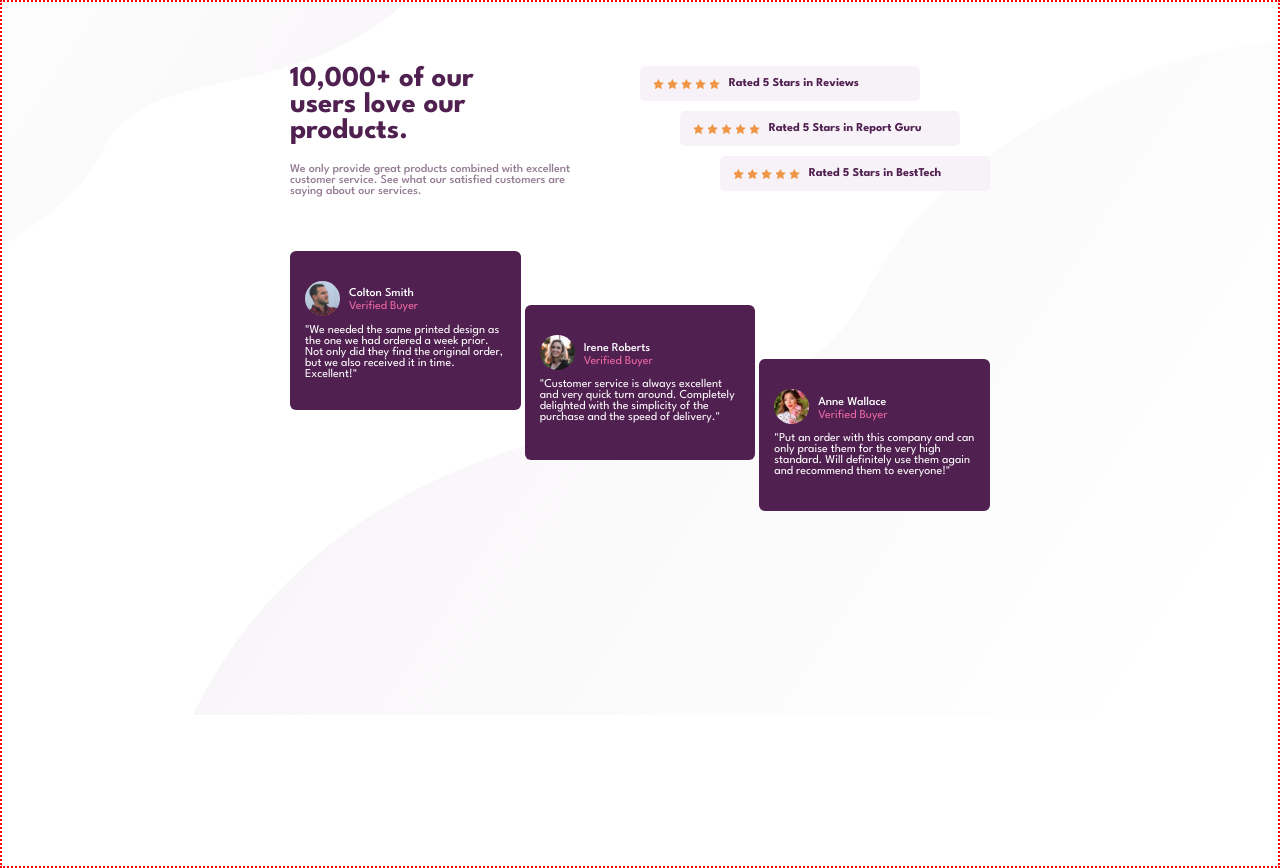
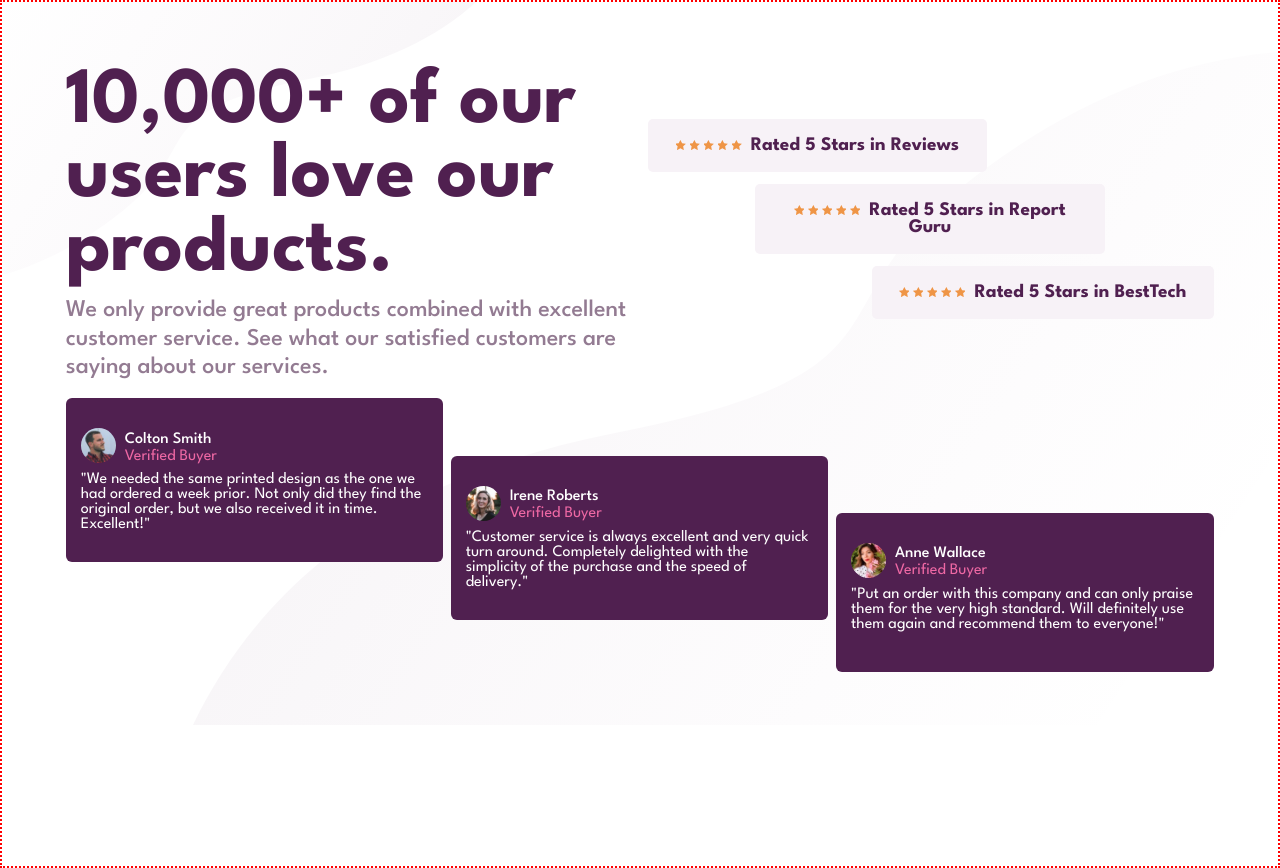
Before and after one commit to kvandana451/Social-Proof-Section, a plain HTML site: page index.html in a window 1280 px wide. Drawn offline with Linux system fonts and the light colour scheme.

Commit message:
mobile first approach,used rem for defining screen width

```diff
--- a/style.css
+++ b/style.css
@@ -1,208 +1,335 @@
-
-*{
-    margin:0;
-    padding:0;
-    box-sizing:border-box;
+/* Css Reset  */
+*::before, *::after {
+  box-sizing: border-box;
 }
-:root{
-    --dark-magenta:hsl(300, 43%, 22%);
-    --pink:hsl(333, 80%, 67%);
-    --grayish-magenta:hsl(303, 10%, 53%);
-    --light-grayish-magenta:hsl(300, 24%, 96%);
+* {
+  margin: 0;
+  padding: 0;
+  box-sizing: border-box;
+}
+img, picture, video, canvas, svg {
+  /* display: block; */
+  max-width: 100%;
+}
+:root {
+  --dark-magenta: hsl(300, 43%, 22%);
+  --pink: hsl(333, 80%, 67%);
+  --grayish-magenta: hsl(303, 10%, 53%);
+  --light-grayish-magenta: hsl(300, 24%, 96%);
   --white: hsl(0, 0%, 100%);
 }
-html{
-    border:2px dotted red;
+
+html {
+  border: 2px dotted red;
 
 
 
 }
-body{
-    min-height:100vh;
-   font-family:"League Spartan", sans-serif;
-   background-image:url(images/bg-pattern-top-desktop.svg),url(images/bg-pattern-bottom-desktop.svg);
-   background-repeat:no-repeat,no-repeat;
-   background-position:left -120px top -80px,right 40px;
+
+body {
+  -webkit-font-smoothing: antialiased;
+  min-height: 100vh;
+  font-family: "League Spartan", sans-serif;
+  background-image: url(images/bg-pattern-top-desktop.svg);
+  background-repeat: no-repeat, no-repeat;
+  background-position: left -50px top -80px;
 
 }
-.container{
 
-   max-width:700px;
-    margin:5% auto;
+.container {
+
+  margin: 5% 5%;
 }
 
-.top-section{
-    display:grid;
-    grid-template-columns:auto auto;
-    gap:15px;
-    margin-bottom:50px;
+.top-section {
+  display: grid;
+  grid-template-columns: auto;
+  /*mobile first */
+  gap: 15px;
 }
-.main-header{
-    color:var(--dark-magenta);
-    font-weight:700;
-    max-width:200px;
-    font-size:1.8rem; /*30px*/
+
+.main-header {
+  color: var(--dark-magenta);
+  text-align: center;
+  font-weight: 700;
+  font-size: 1.8rem;
+  /*30px*/
 
 }
-.sub-header{
-    color:var(--grayish-magenta);
-    font-weight:500;
-    max-width:300px;
-    font-size:.75rem; /*12px*/
-    margin-top:20px;
+
+.sub-header {
+  text-align: center;
+  color: var(--grayish-magenta);
+  font-weight: 500;
+  font-size: .75rem;
+  /*12px*/
 }
-.review-section{
-    align-self:end;
-    min-width:300px;
-}
-.review{
-    max-width:280px;
-    background-color:var(--light-grayish-magenta);
-    border-radius:5px;
-    padding:10px 14px;
-    margin-bottom:10px;
-}
-.review-two{
-    margin-left:40px;
-}
-.review-three{
-    margin-left:80px;
-}
-.icon-star{
-    width:10px;
-    height:10px;
-    object-fit:cover;
-    vertical-align:middle;
+
+.review {
+  background-color: var(--light-grayish-magenta);
+  border-radius: 5px;
+  margin-bottom: 10px;
+  text-align: center;
+  padding: 8px 12px;
 
 }
-.ratings{
-  color:var(--dark-magenta);
-  font-weight:700;
-  font-size:.75rem; /*12px*/
-  margin-left:5px;
-  vertical-align:middle;
+
+.icon-star {
+  width: 10px;
+  height: 10px;
+  object-fit: cover;
+  vertical-align: middle;
+
+}
+
+.ratings {
+  color: var(--dark-magenta);
+  font-weight: 700;
+  font-size: .75rem;
+  /*12px*/
+  margin-left: 5px;
+  vertical-align: middle;
 
 
 }
 
-.profile-container{
-   display:grid;
-   grid-template-columns: repeat(3, 1fr);
-   gap:4px
+.profile-container {
+  display: grid;
+  gap: 4px
 }
-.inner-grid{
-    display:grid;
-    grid-template-columns:40px auto;
-    gap:4px;
+
+.inner-grid {
+  display: grid;
+  grid-template-columns: 40px auto;
+  gap: 4px;
 }
-.profile{
-    width:35px;
-    height:35px;
-    object-fit:cover;
-    border-radius:18px;
-    align-self:center;
 
-}
-.profile-main{
-    align-self:center;
-}
-.profile-one,.profile-two,.profile-three{
-background-color:var(--dark-magenta);
-border-radius:6px;
-padding:30px 15px;
-}
-.profile-one{
-   grid-row:1/4;
-   grid-column:1/2;
+.profile {
+  width: 35px;
+  height: 35px;
+  object-fit: cover;
+  border-radius: 18px;
+  align-self: center;
 
 }
 
-.profile-two {
-  grid-row:2/5;
+.profile-main {
+  align-self: center;
+}
 
+.profile-one,
+.profile-two,
+.profile-three {
+  background-color: var(--dark-magenta);
+  border-radius: 6px;
+  padding: 30px 15px;
+}
 
+.profile-name {
+  color: var(--white);
+  font-weight: 500;
+  margin-bottom: 2px;
+  font-size: 1rem;
+  /*16px*/
+}
 
+.profile-verified {
+  color: var(--pink);
+  font-size: 1rem;
+  /*16px*/
 }
-.profile-three{
 
-    grid-row:3/6;
-
-
-
-}
-.profile-name{
-    color:var(--white);
-    font-weight:500;
-    margin-bottom:2px;
-    font-size:.75rem; /*12px*/
-}
-.profile-verified{
-    color:var(--pink);
-    font-size:.75rem; /*12px*/
-}
-.profile-desc{
-    color:var(--white);
-    font-size:.75rem; /*12px*/
-    margin-top:5px;
+.profile-desc {
+  color: var(--white);
+  font-size: 1rem;
+  /*16px*/
+  margin-top: 5px;
 }
 
 .attribution {
-    font-size:.75rem; /*12px*/
-    text-align:center;
+  font-size: .75rem;
+  /*12px*/
+  text-align: center;
   background-color: var(--white);
-    width:100%;
-    height:20px;
-    position:fixed;
-    bottom:0;
-    /* left: 0; */
-    right:0;
+  width: 100%;
+  height: 20px;
+  position: fixed;
+  bottom: 0;
+  right: 0;
 
 }
+
 .attribution a {
   color: hsl(228, 45%, 44%);
 }
 
 /* Media queries */
-  @media only screen and (max-width: 800px) {
+
+
+@media only screen and (min-width:30rem) {
   body{
-        background-image:url(images/bg-pattern-top-mobile.svg);
+    background-image:url(images/bg-pattern-top-desktop.svg),url(images/bg-pattern-bottom-desktop.svg);
     background-repeat:no-repeat;
-        background-position:left 50px top 0;
-        /* background-size: cover; */
-    }
-    .container{
-
-        max-width:300px;
+    background-position: left -50px top -80px,right 50px;
 
   }
-    .top-section{
-        display:grid;
-        grid-template-columns:auto;
-        gap:15px;
+  .top-section {
+    grid-template-columns: auto auto;
   }
-    .main-header{
-        text-align:center;
-        max-width:280px;
+
+  .main-header {
+    text-align: start;
+    font-size: 2rem
   }
-    .review-two,.review-three{
-        margin-left:0px;
+
+  .sub-header {
+    text-align: start;
+    margin-top: .5rem;
+    font-size: .9rem;
+    line-height: 1.5
   }
-    .profile-container{
-        grid-template-columns:1fr;
-        gap:4px;
+
+  .ratings {
+    font-size: .7rem;
+  }
+
+  .review {
+    padding: 10px 14px;
 
   }
-    .profile-one{
-        grid-column:1/2;
-        grid-row:1/2;
-    }
-    .profile-two{
-        grid-column:1/2;
-        grid-row:2/3;
-    }
-    .profile-three{
-        grid-column:1/2;
-        grid-row:3/4;
+
+  .review-section {
+    display: grid;
+    grid-template-columns: auto auto auto;
+    ;
+    gap: 2px;
+    align-content: center;
   }
 
+  .review-one {
+    grid-column: 1/4
   }
+
+  .review-two {
+    grid-column: 2/5;
+    grid-row: 2/3;
+  }
+
+  .review-three {
+    grid-column: 3/6;
+    grid-row: 3/4;
+  }
+
+  .profile-container {
+    margin-top: 1rem;
+    grid-template-columns: repeat(3, auto);
+    gap: .5rem;
+
+  }
+
+  .profile-one {
+    grid-column: 1/2;
+    grid-row: 1/4;
+  }
+
+  .profile-two {
+    grid-column: 2/3;
+    grid-row: 2/5;
+  }
+
+  .profile-three {
+    grid-column: 3/4;
+    grid-row: 3/6;
+  }
+
+
+}
+
+@media only screen and (min-width:58rem) {
+  .top-section {
+
+    grid-template-columns: 1fr 1fr;
+  }
+
+  .main-header {
+    text-align: start;
+    font-size: 2rem;
+
+
+  }
+
+  .sub-header {
+    text-align: start;
+    margin-top: .5rem;
+    font-size: 1rem;
+    line-height: 1.5
+  }
+
+  .ratings {
+    font-size: .8rem;
+  }
+
+  .review {
+    padding: 14px 16px;
+
+  }
+
+  .review-section {
+    display: grid;
+    grid-template-columns: auto auto auto;
+    grid-template-rows: repeat(3, auto);
+    align-content: center;
+    gap: 2px;
+  }
+
+  .review-one {
+    grid-column: 1/4
+  }
+
+  .review-two {
+    grid-column: 2/5;
+    grid-row: 2/3;
+  }
+
+  .review-three {
+    grid-column: 3/6;
+    grid-row: 3/4;
+  }
+}
+
+@media only screen and (min-width:64rem) {
+  .top-section {
+
+    grid-template-columns: 1fr 1fr;
+  }
+
+  .main-header {
+
+    font-size: 5rem;
+
+
+  }
+
+  .sub-header {
+
+    font-size: 1.5rem;
+    line-height: 1.2
+  }
+
+  .ratings {
+    font-size: 1.2rem;
+  }
+
+  .review {
+    padding: 18px 20px;
+
+  }
+
+  .review-section {
+    display: grid;
+    grid-template-columns: auto auto auto;
+    grid-template-rows: repeat(3, auto);
+    align-content: center;
+    gap: 2px;
+  }
+}
```
Lines whose indentation alone changed are shown as unchanged.
